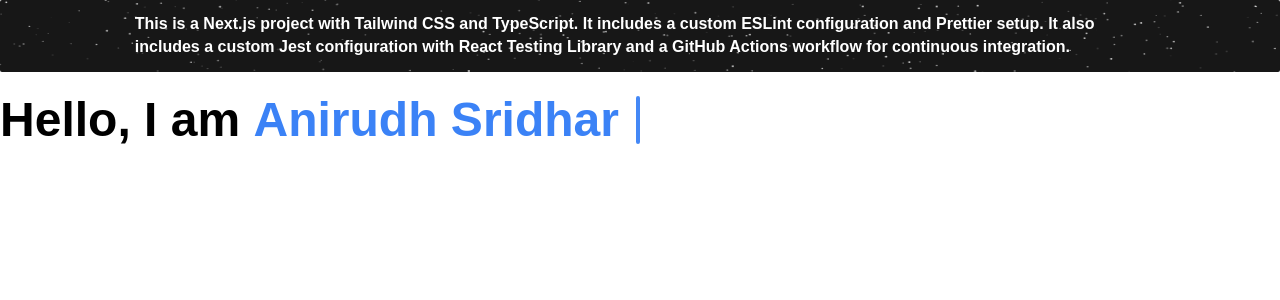
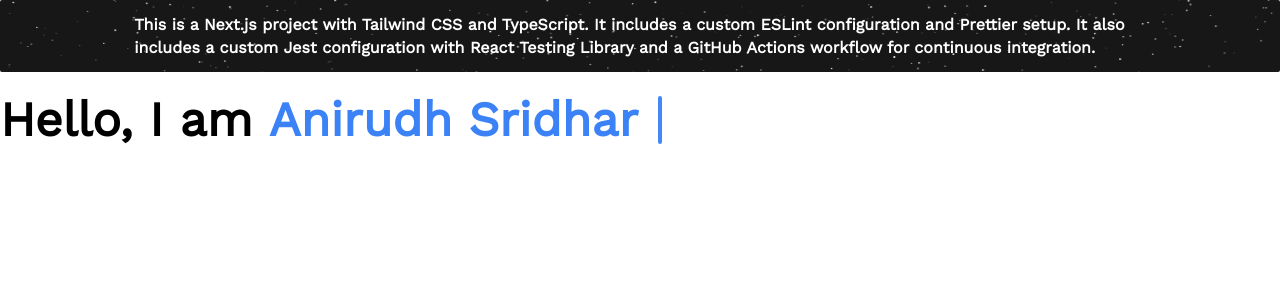
Before and after one commit to anirudhsridhar225/portfolio, a Next.js app: page / in a window 1280 px wide. Shown: the top 300 px of the page. Built offline with nearby package versions, Linux system fonts and the light colour scheme.

Commit message:
new fonts added

```diff
--- a/src/app/layout.tsx
+++ b/src/app/layout.tsx
@@ -1,6 +1,19 @@
 import type { Metadata } from "next";
+import { Space_Mono, Work_Sans } from "next/font/google";
 import localFont from "next/font/local";
 import "./globals.css";
+
+const space = Space_Mono({
+    weight: "400",
+    subsets: ['latin'],
+    display: "swap"
+});
+
+const work = Work_Sans({
+    weight: "400",
+    subsets: ['latin'],
+    display: "swap"
+});
 
 const geistSans = localFont({
   src: "./fonts/GeistVF.woff",
@@ -26,7 +39,7 @@
   return (
     <html lang="en">
       <body
-        className={`${geistSans.variable} ${geistMono.variable} antialiased`}
+        className={`${work.className} ${space.className} antialiased`}
       >
         {children}
       </body>
```
